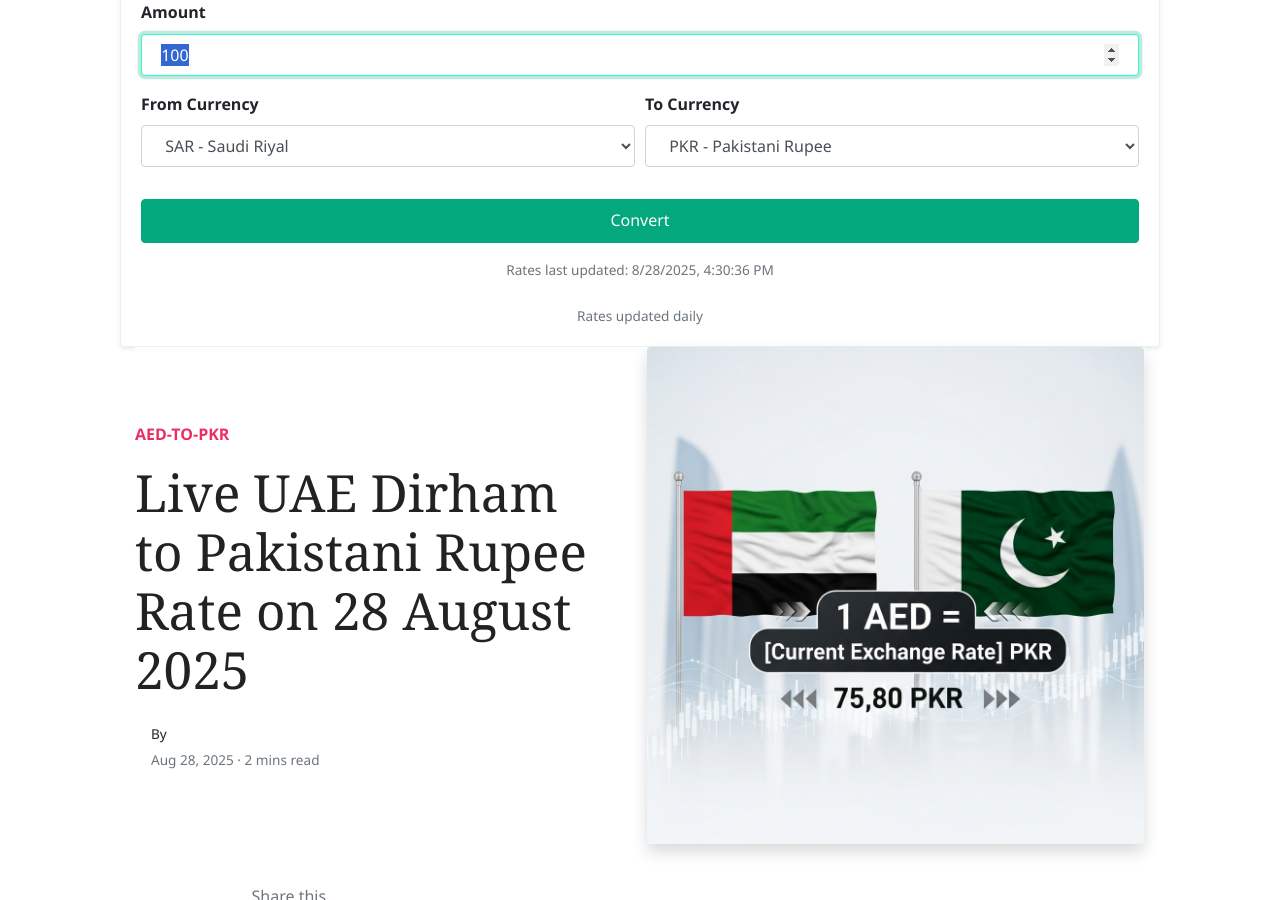
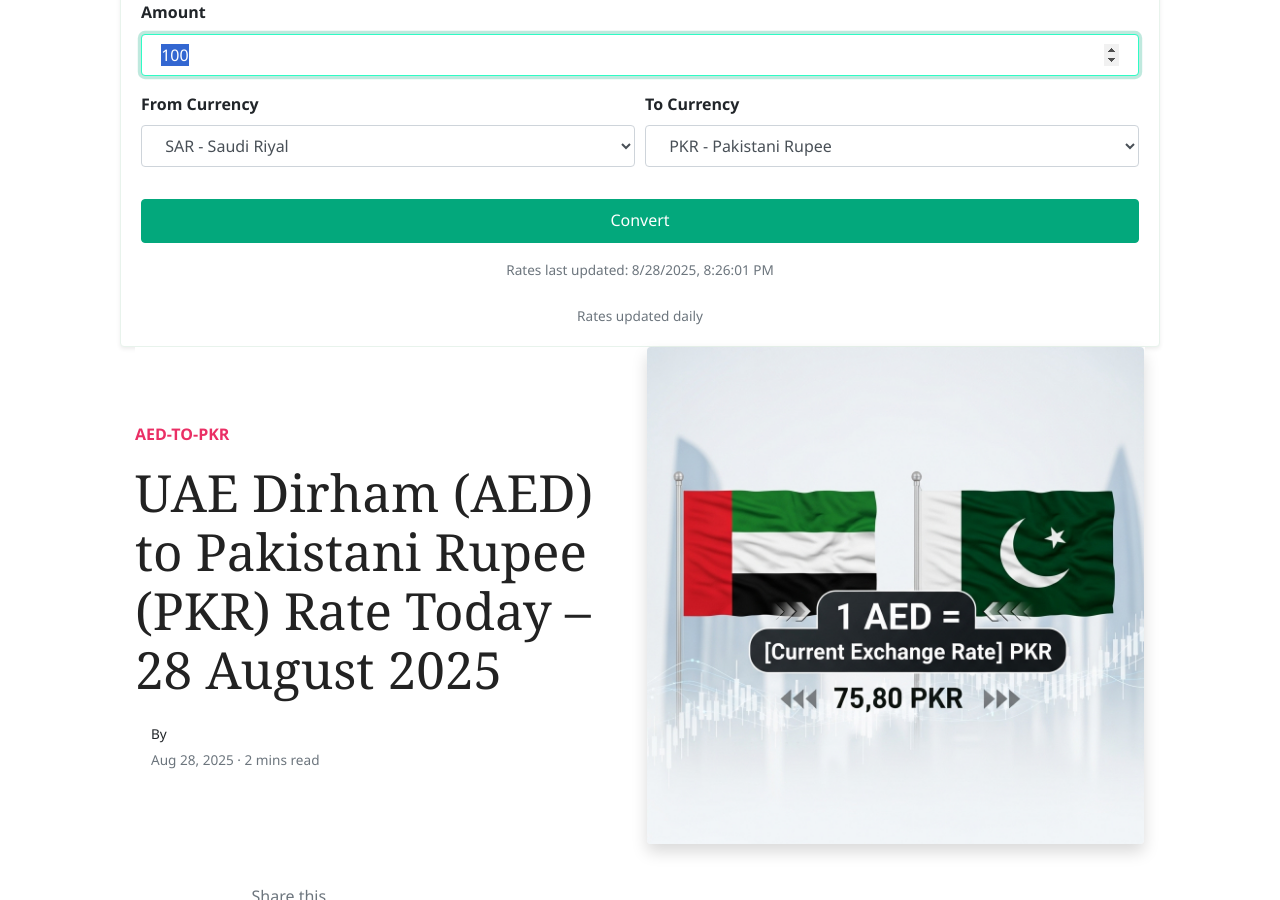
Before and after one commit to mlcom/mlcom.github.io, a Jekyll site: the page built from _posts/2025-08-28-today-uae-dirham-to-pkr-exchange-rate-august-2025-prices-updated-aed-to-pkr.md, in a window 1280 px wide and 900 px high, scrolled down 242 px. Built offline with Jekyll 4.4.1, drawn with Linux system fonts in a browser that asks for light colours; nearby versions of some CDN libraries; comment, search, counter and statistics services are not loaded.

Commit message:
Automated: Update currency rates and generate daily posts

```diff
--- a/_data/rates.yml
+++ b/_data/rates.yml
@@ -1,4 +1,4 @@
-last_updated_utc: '2025-08-28T16:30:36.569693+00:00'
+last_updated_utc: '2025-08-28T20:26:01.164534+00:00'
 rates:
   AED: 3.6725
   AFN: 68.4856
--- a/_posts/2025-08-28-today-uae-dirham-to-pkr-exchange-rate-august-2025-prices-updated-aed-to-pkr.md
+++ b/_posts/2025-08-28-today-uae-dirham-to-pkr-exchange-rate-august-2025-prices-updated-aed-to-pkr.md
@@ -1,6 +1,6 @@
 ---
 layout: post
-title:  'Live UAE Dirham to Pakistani Rupee Rate on 28 August 2025'
+title:  'UAE Dirham (AED) to Pakistani Rupee (PKR) Rate Today – 28 August 2025'
 author: jane
 categories: [ aed-to-pkr ]
 image: assets/images/aed-to-pkr-rate-today.jpg
```
Also changed, not shown: _posts/2025-08-28-today-saudi-riyal-to-pkr-exchange-rate-august-2025-prices-updated-sar-to-pkr.md (+1 -1 lines), _posts/2025-08-28-today-us-dollar-to-pkr-exchange-rate-august-2025-prices-updated-usd-to-pkr.md (+1 -1 lines).
